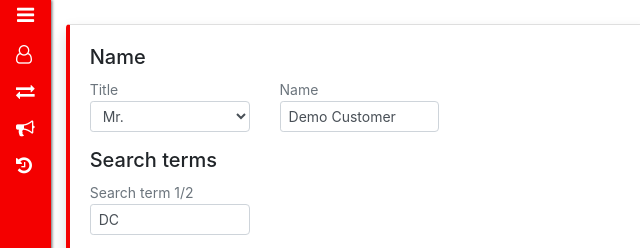
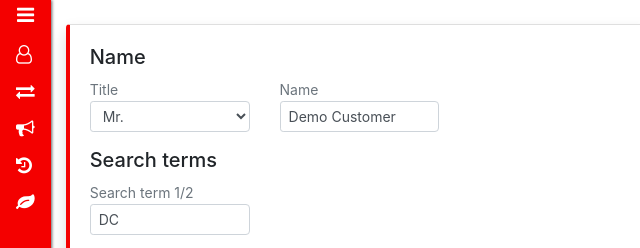
Before and after one commit to volodymyrBu/coke, a plain HTML site: page index.html in a window 1280 px wide. Shown: the top 248 px of the page, 0-640 px from the left. Drawn offline with nearby package versions, Linux system fonts and the light colour scheme.

Commit message:
added greenMile icon

```diff
--- a/index.html
+++ b/index.html
@@ -33,6 +33,9 @@
                         <a class="nav-link"><i class="fa fa-history fa-lg"></i><span class="collapse" name="linkLabel">Client
                                 history</span></a>
                     </li>
+                    <li class="nav-item">
+                            <a class="nav-link"><i class="fa fa-leaf fa-lg"></i><span class="collapse" name="linkLabel">GreenMile</span></a>
+                        </li>
                 </ul>
             </div>
 
```
